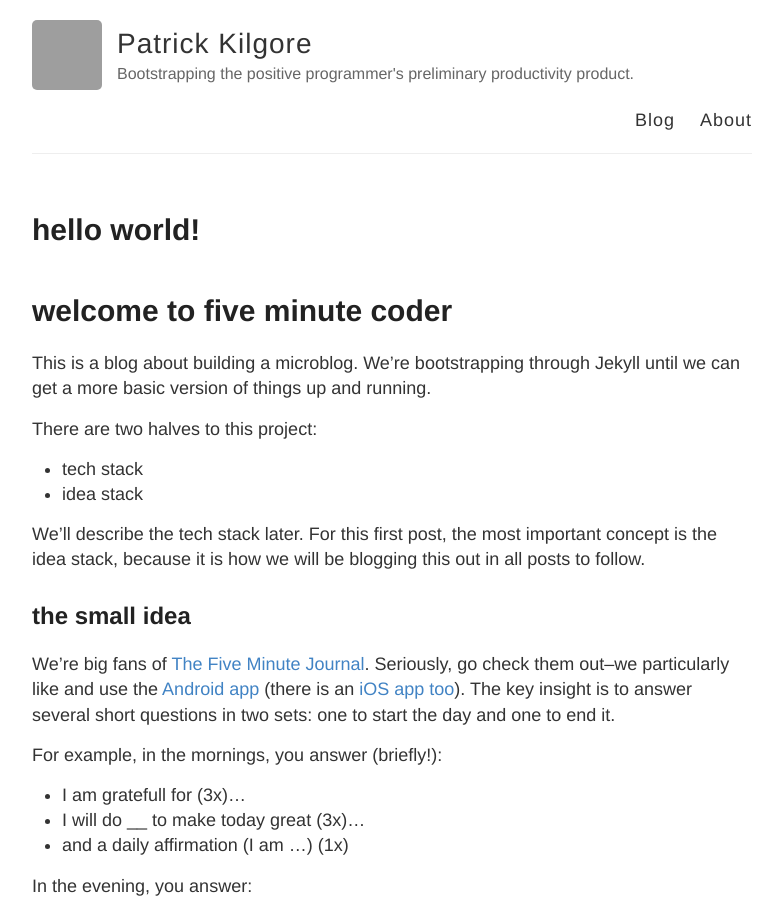
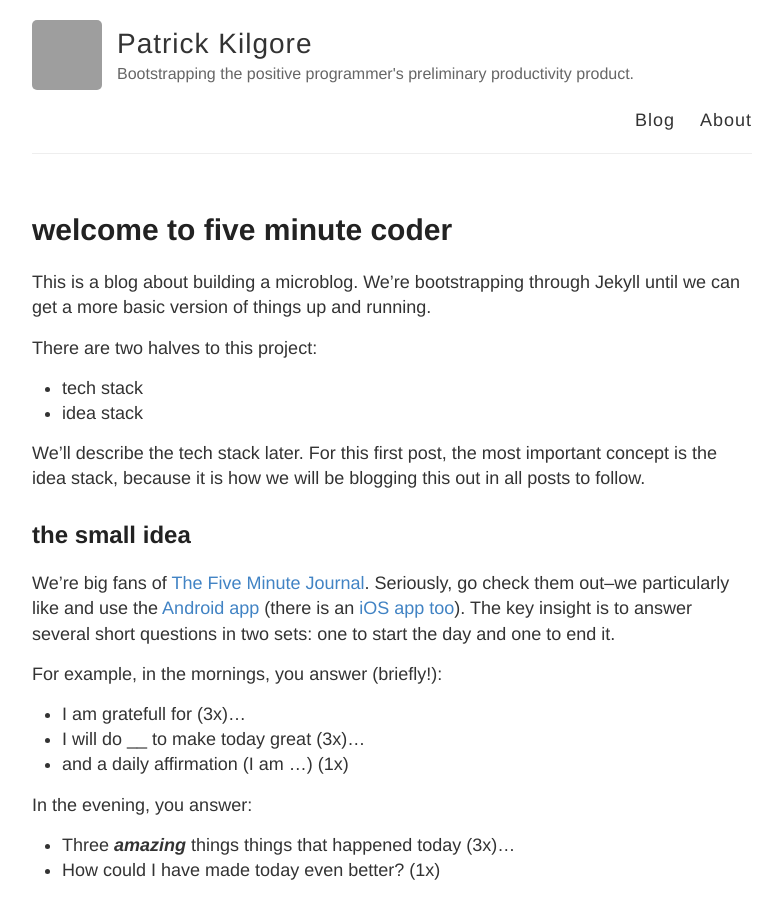
Before and after one commit to pckilgore/fiveminutecoder, a Jekyll site: the page built from _posts/17-8-19-Hello-World.md, in a window 1280 px wide and 900 px high. Shown: the whole window, without its empty margins (248-1031 px from the left). Built offline with Jekyll 4.4.1, drawn with Linux system fonts in a browser that asks for light colours; grey boxes are pictures that could not be loaded.

Commit message:
Update 17-8-19-Hello-World.md

```diff
--- a/_posts/17-8-19-Hello-World.md
+++ b/_posts/17-8-19-Hello-World.md
@@ -1,9 +1,8 @@
 ---
 layout: post
-title: hello world!
+title: welcome to five minute coder
 ---
 
-# welcome to five minute coder
 This is a blog about building a microblog. We're bootstrapping through Jekyll until we can get a more basic version of things up and running.
 
 There are two halves to this project:
```
